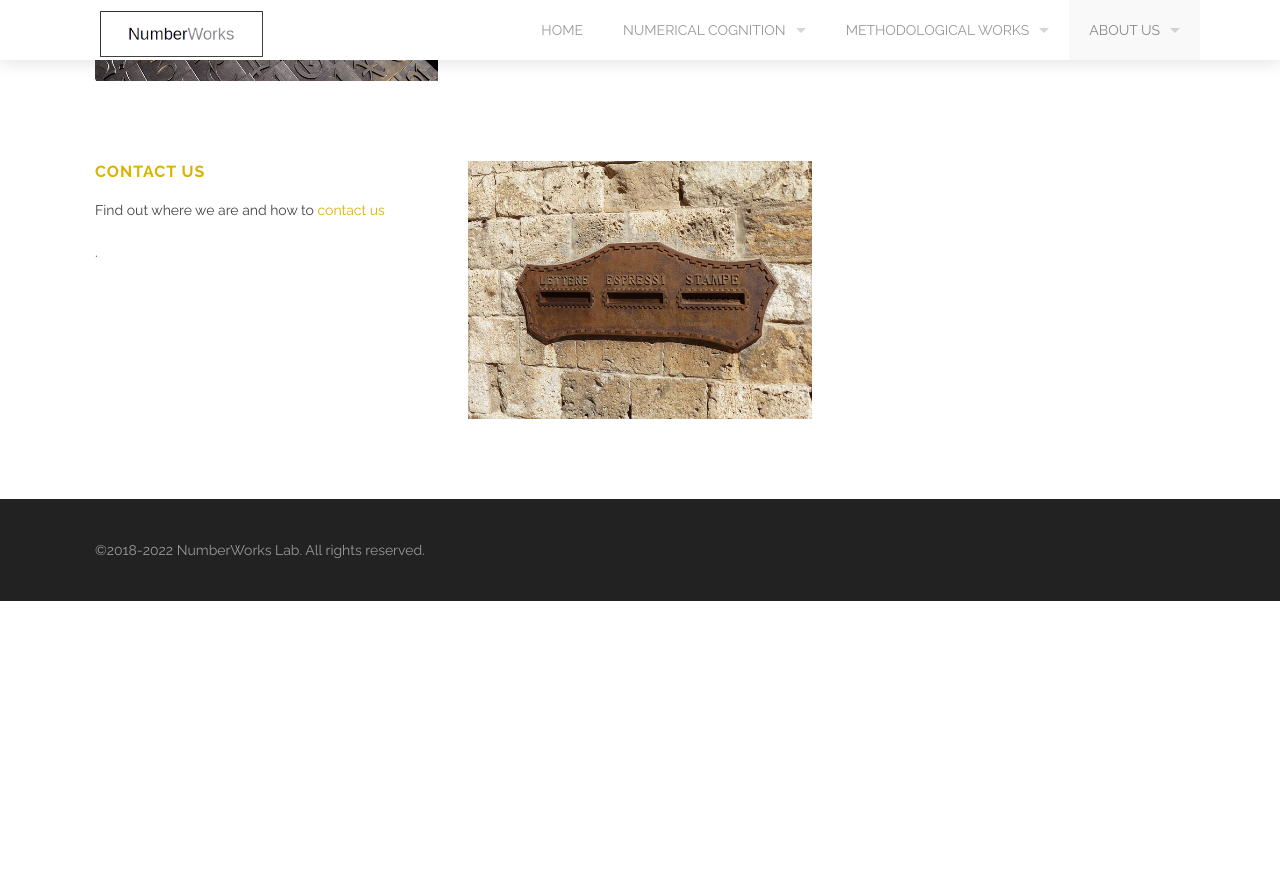
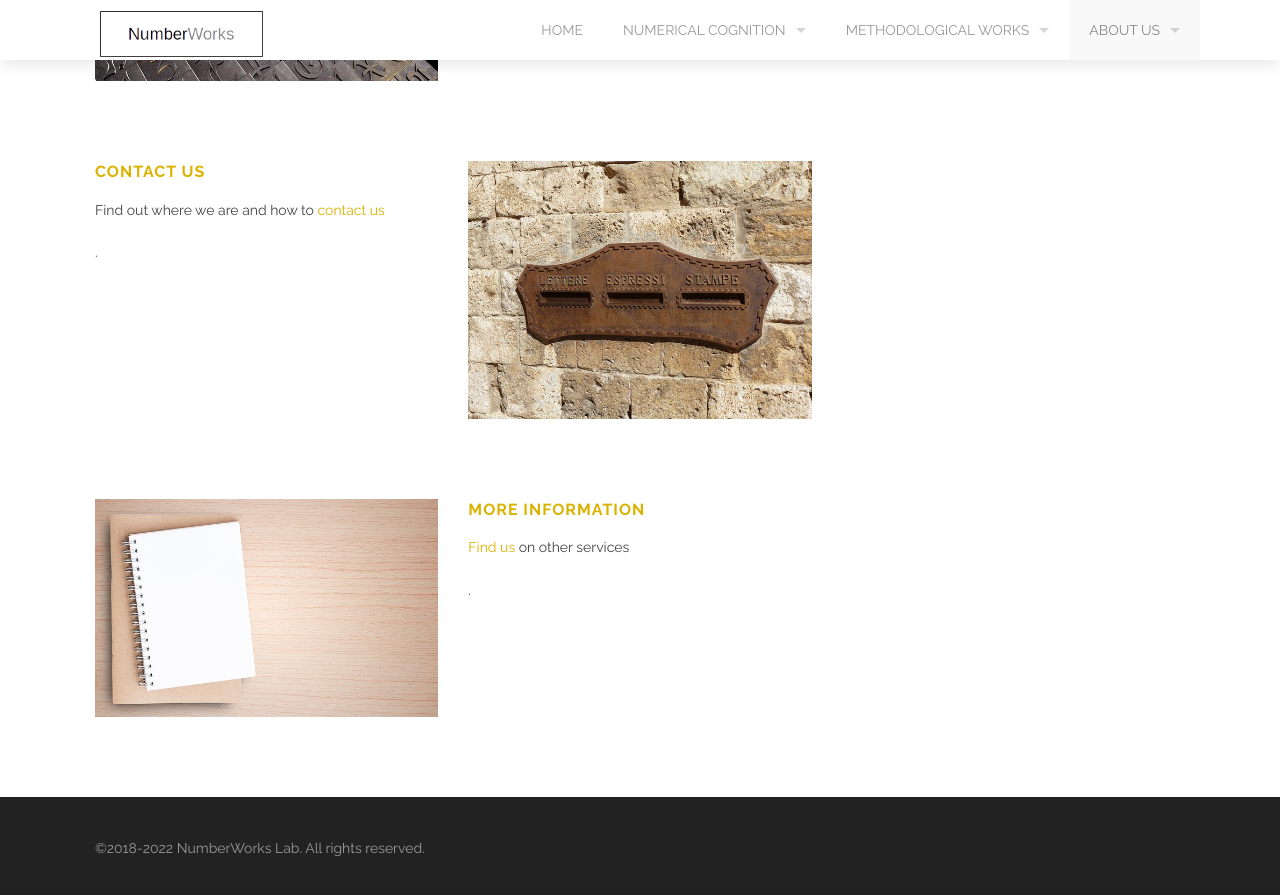
Before and after one commit to theNumberWorks/numberworks_website, a Jekyll site: the page built from about.md, in a window 1280 px wide and 900 px high, scrolled down 1107 px. Shown: the top 895 px of the window. Built offline with Jekyll 4.4.1, drawn with Linux system fonts in a browser that asks for light colours; before the commit the page ends 1708 px from its top, so only the background shows below that.

Commit message:
Update about.md

```diff
--- a/about.md
+++ b/about.md
@@ -56,4 +56,17 @@ Find our Hungarian webpage [here](https://sites.google.com/site/matematikaimegis
     </div>
   </div>
   <div class='spacing'></div>
+
+  <div class='row'>
+    <div class='medium-6 columns'>
+      <img class="fadeinleft" alt="" src="images/notebook.jpg" />
+      <div class='three spacing'></div>
+    </div>
+    <div class='medium-6 columns'>
+      <h3><a href="more_information.html">More information</a></h3>
+      <p><a href="more_information.html">Find us</a> on other services</p>.
+    </div>
+  </div>
+  <div class='spacing'></div>
+
 </div>
```
